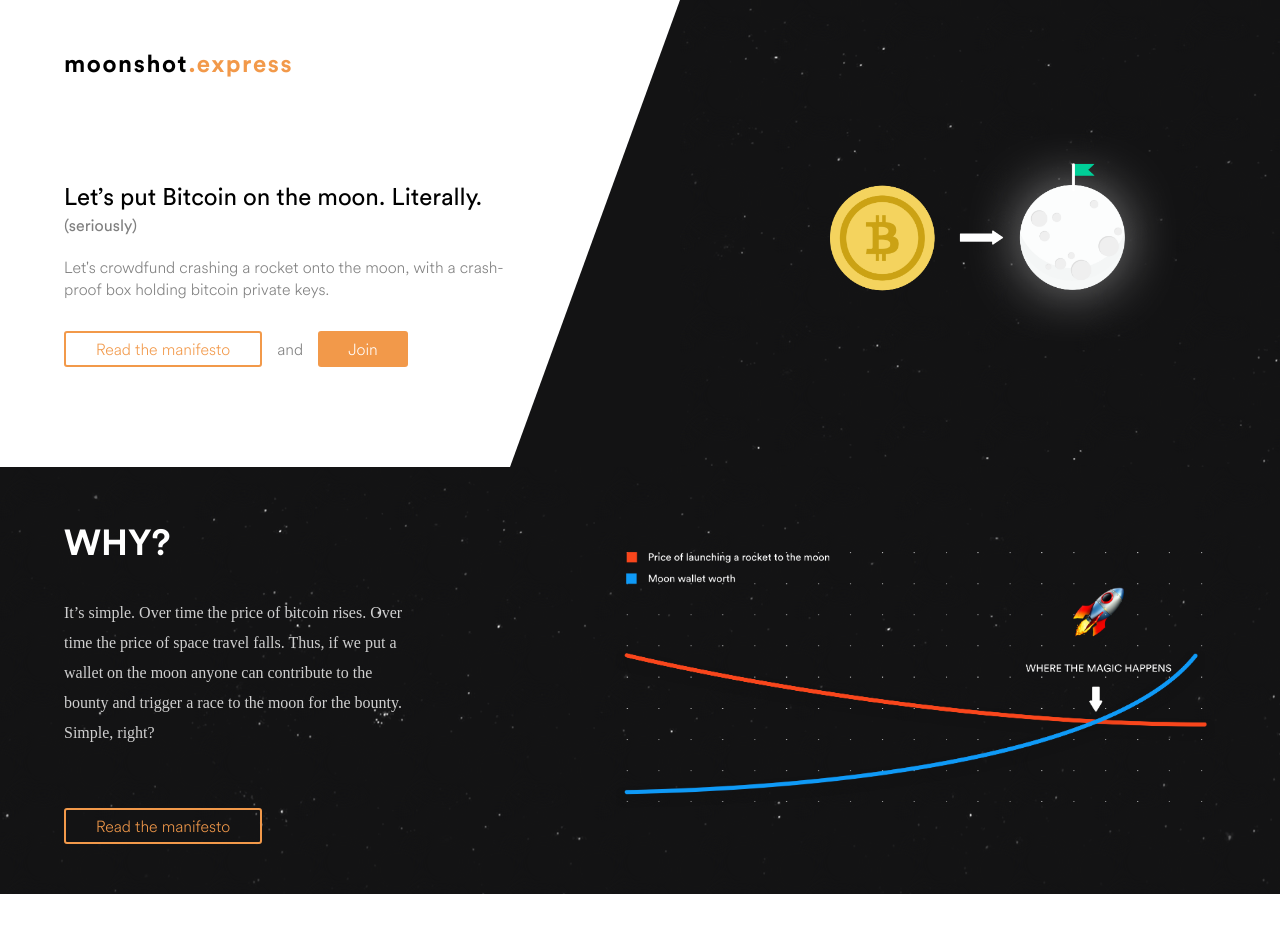
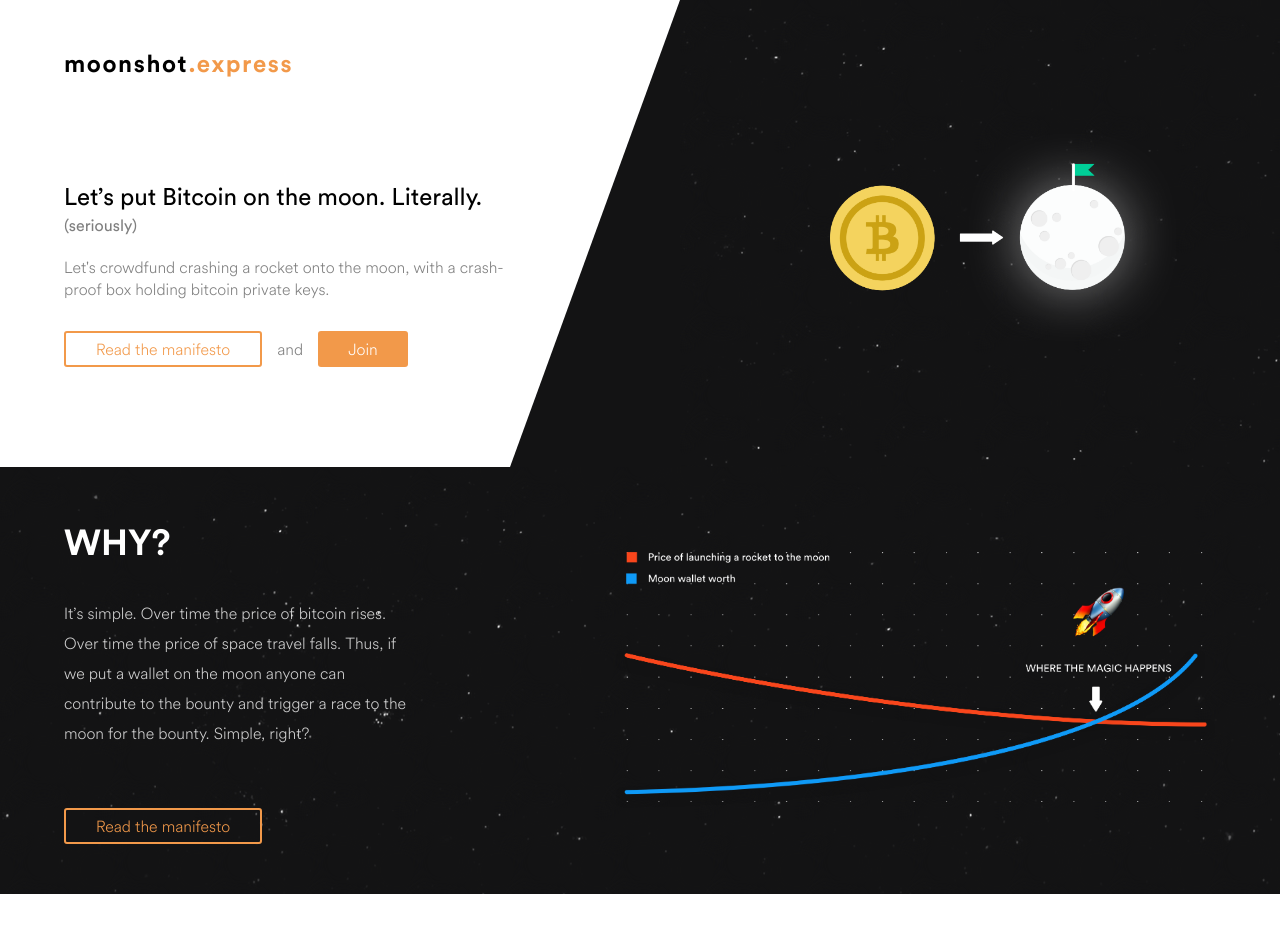
Before and after one commit to AhsanFazal/moonshot-website, a PHP site: page / in a window 1280 px wide. Shown: the top 942 px of the page. Run offline with PHP 8.4, Linux system fonts and the light colour scheme; some libraries are stand-ins or nearby versions.

Commit message:
Fixes #4

```diff
--- a/css/main.css
+++ b/css/main.css
@@ -320,7 +320,7 @@ Author Styles
 
 .graph-section .text .description {
     margin-top: 30px;
-    font-family: CircularSpotifyTxT-Light;
+    font-family: Circular-Book;
     font-size: 16px;
     color: rgba(255,255,255,0.80);
     letter-spacing: 0;
```
